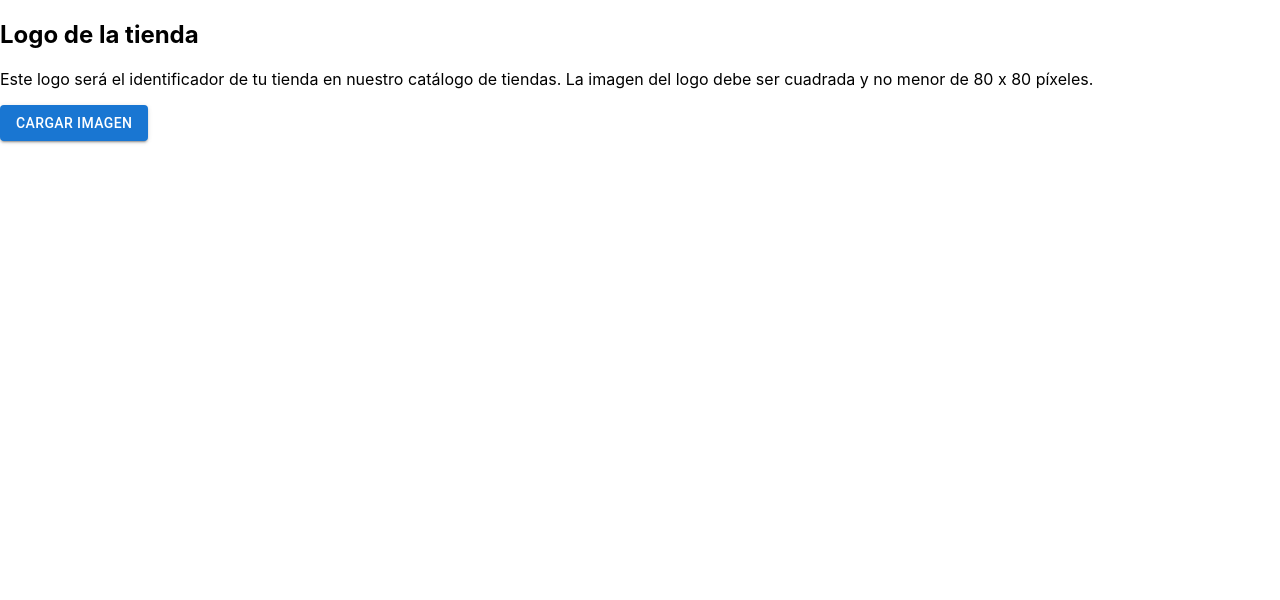
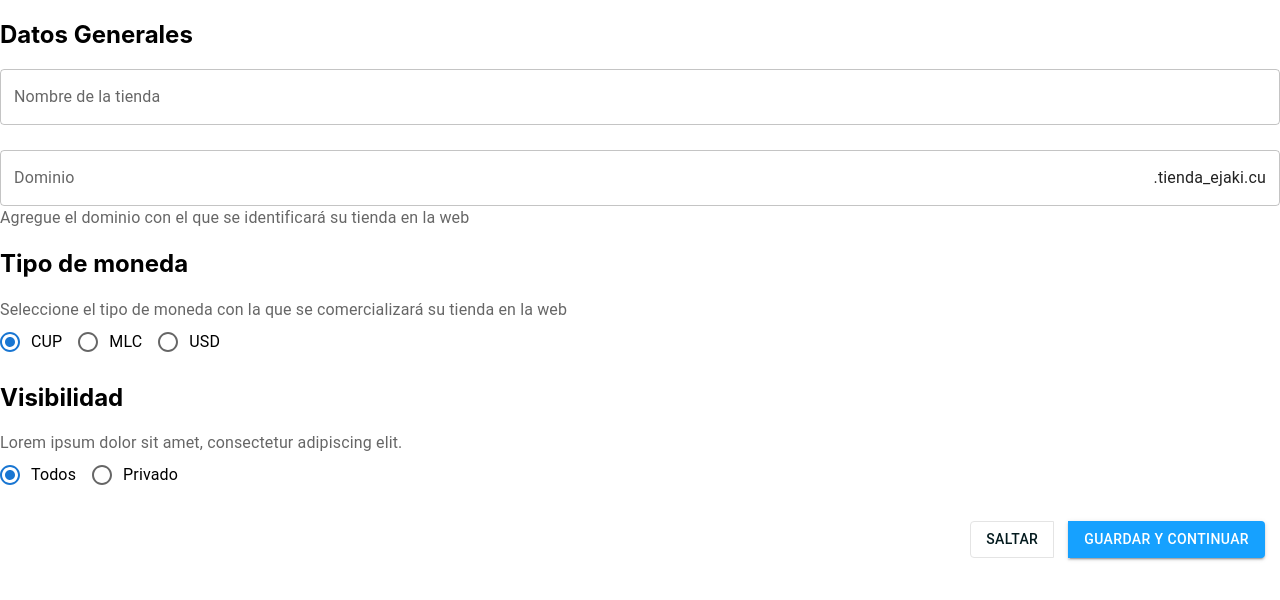
Before and after one commit to Roberto-1998/ejaki, a React (Create React App) app: page / in a window 1280 px wide. Shown: the top 600 px of the page. Built offline with nearby package versions, Linux system fonts and the light colour scheme.

Commit message:
Últimos cambios

```diff
--- a/src/App.tsx
+++ b/src/App.tsx
@@ -1,20 +1,12 @@
 import React from 'react'
-//import GeneralInfo from './pages/GeneralInfo';
-//import FormButtons from './pages/FormButtons';
+import GeneralInfo from './pages/GeneralInfo';
 //import CustomDomain from './pages/GeneralInfo/components/CustomDomain.component'
-import ImageLoader from './pages/ImageLoader'
+//import ImageLoader from './pages/ImageLoader'
 
 const App = () => {
   return (
-    <>
-      {/*<GeneralInfo></GeneralInfo>
-      <hr />
-  <FormButtons></FormButtons>*/}
-    <ImageLoader
-    title='Logo de la tienda'
-    description='Este logo será el identificador de tu tienda en nuestro catálogo de tiendas. La imagen del logo debe ser cuadrada y no menor de 80 x 80 píxeles.'/>
-    </>
-  )
+    <GeneralInfo></GeneralInfo>
+  );
 }
 
 export default App
--- a/src/pages/FormButtons/FormButtons.component.tsx
+++ b/src/pages/FormButtons/FormButtons.component.tsx
@@ -2,11 +2,18 @@ import React from 'react';
 import { ButtonGroup, Button } from '@mui/material'
 import './FormButtons.component.css'
 
-const FormButtons = () => {
+type FormButtonsProps = {
+    handleSubmit: Function,
+    onSubmit: Function
+}
+
+const FormButtons = ({ handleSubmit, onSubmit }: FormButtonsProps) => {
     return (
         <ButtonGroup id='btn-container'>
             <Button variant='outlined' id='btn-skip'>Saltar</Button>
-            <Button variant='contained' id='btn-save'>Guardar y continuar</Button>
+            <Button variant='contained' id='btn-save' onClick={handleSubmit(onSubmit)}>
+                Guardar y continuar
+            </Button>
         </ButtonGroup>
     );
 }
--- a/src/pages/GeneralInfo/GeneralInfo.component.css
+++ b/src/pages/GeneralInfo/GeneralInfo.component.css
@@ -1,8 +1,4 @@
 #general-info-content {
     display: flex;
     flex-direction: column;
-
-    padding-top: 25px;
-    padding-left: 25px;
-    padding-right: 25px;
 }
--- a/src/pages/GeneralInfo/GeneralInfo.component.tsx
+++ b/src/pages/GeneralInfo/GeneralInfo.component.tsx
@@ -2,13 +2,20 @@ import React from "react";
 import './GeneralInfo.component.css';
 import { FormControlLabel, FormLabel, Radio, RadioGroup, TextField } from '@mui/material';
 import CustomDomain from "./components/CustomDomain.component";
+import { useForm } from 'react-hook-form';
+import FormButtons from "../FormButtons";
 
 const GeneralInfo = () => {
+    const { register, handleSubmit, formState: { errors } } = useForm();
+    const onSubmit = (data: object) => alert(data);
+
     return (
-        <div id='general-info-content'>
+        <form id='general-info-content'>
             <h2>Datos Generales</h2>
-            <TextField label="Nombre de la tienda"></TextField>
-            <CustomDomain></CustomDomain>
+            <TextField label="Nombre de la tienda" {...register('name', { required: true })}></TextField>
+            {errors.name && <span>Dedes ponerle un nombre a tu tienda</span>}
+
+            <CustomDomain register={register}></CustomDomain>
 
             <h2>Tipo de moneda</h2>
             <FormLabel>Seleccione el tipo de moneda con la que se comercializará su tienda en la web</FormLabel>
@@ -30,7 +37,8 @@ const GeneralInfo = () => {
                 <FormControlLabel value='all' control={<Radio />} label='Todos'/>
                 <FormControlLabel value='private' control={<Radio />} label='Privado'/>
             </RadioGroup>
-        </div>
+            <FormButtons handleSubmit={handleSubmit} onSubmit={onSubmit}></FormButtons>
+        </form>
     );
 }
 
--- a/src/pages/GeneralInfo/components/CustomDomain.component.tsx
+++ b/src/pages/GeneralInfo/components/CustomDomain.component.tsx
@@ -1,8 +1,12 @@
-import { FormLabel, TextField, InputAdornment } from '@mui/material';
+import { FormLabel, TextField } from '@mui/material';
 import React from 'react';
 import './CustomDomain.component.css';
 
-const CustomDomain = () => {
+type CustomDomainProps = {
+    register: Function
+}
+
+const CustomDomain = ({ register }: CustomDomainProps) => {
     return (
         <>
             <div id='input-wrapper'>
@@ -13,6 +17,7 @@ const CustomDomain = () => {
                 InputProps={{
                     endAdornment: '.tienda_ejaki.cu'
                 }}
+                {...register('domain', { required: true })}
                 ></TextField>
             </div>
             <FormLabel>Agregue el dominio con el que se identificará su tienda en la web</FormLabel>
```
